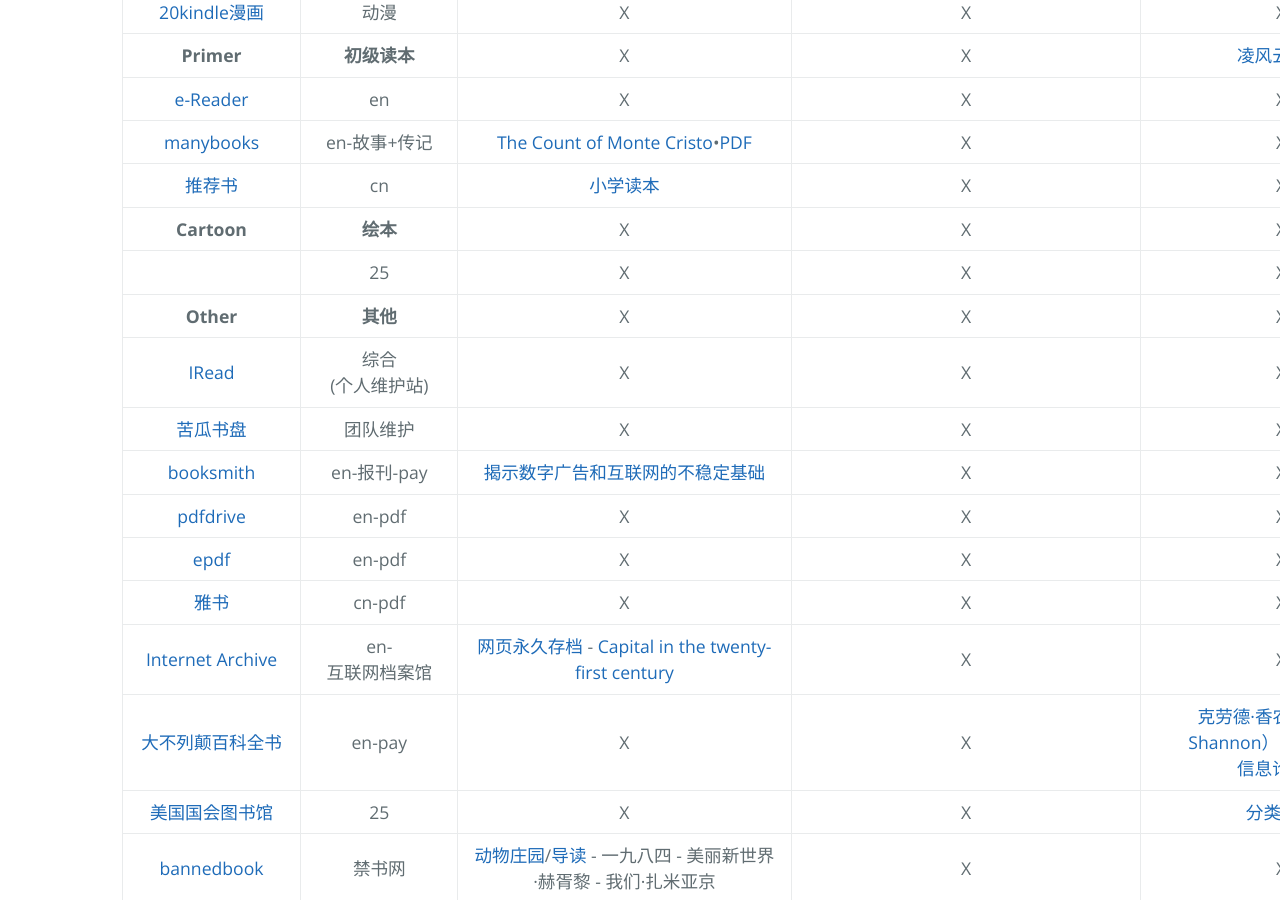
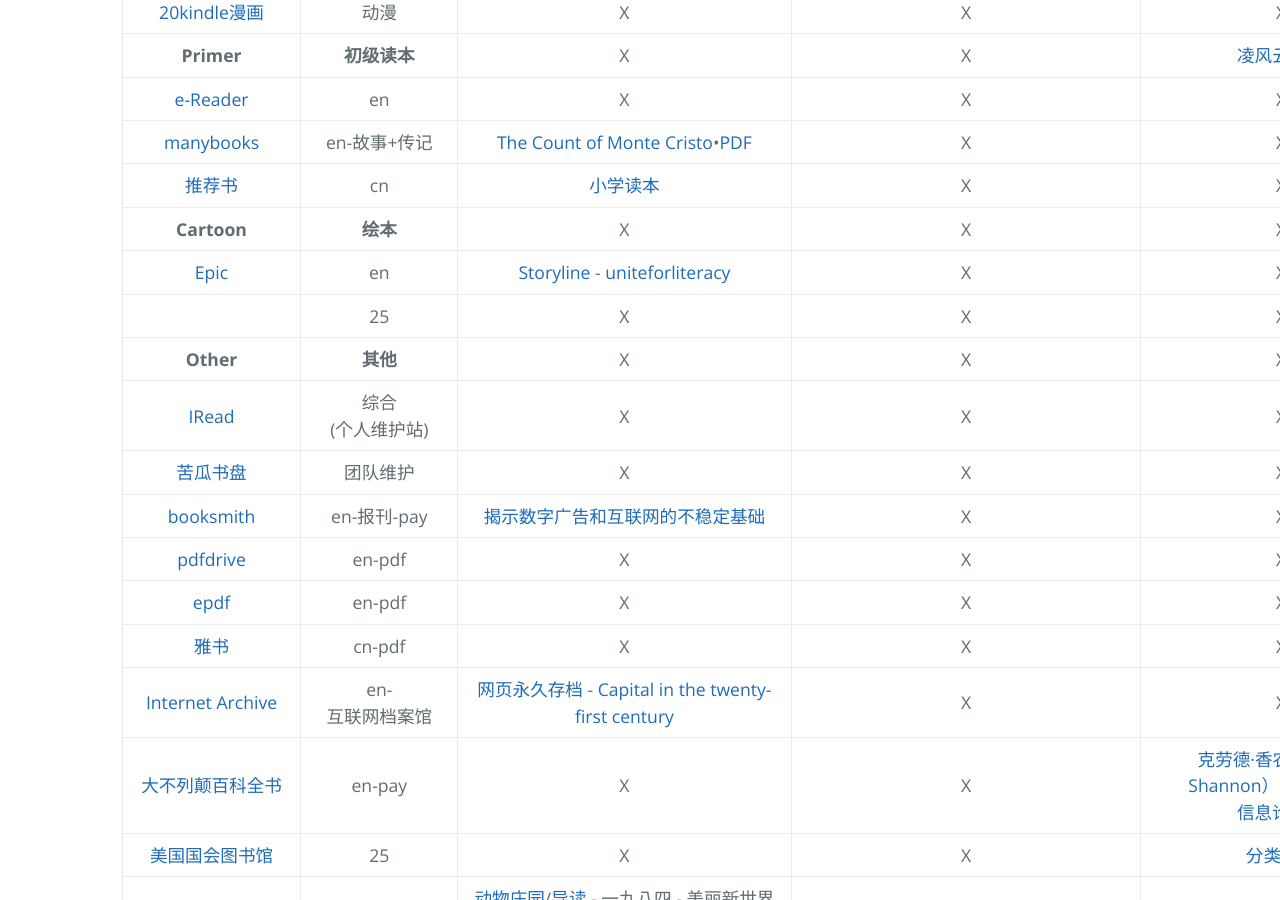
Before and after one commit to AmbroseRen/test, a Jekyll site: the page built from Library/BookSearch.md, in a window 1280 px wide and 900 px high, scrolled down 3119 px. Built offline with Jekyll 4.4.1, drawn with Linux system fonts in a browser that asks for light colours; our own code applies the rules of GitHub Pages for plain Markdown files; the repository's description, which GitHub fills in, is left out.

Commit message:
Update BookSearch.md

```diff
--- a/Library/BookSearch.md
+++ b/Library/BookSearch.md
@@ -72,6 +72,7 @@
 | [manybooks](https://manybooks.net/) | en-故事+传记 | [The Count of Monte Cristo](https://manybooks.net/book/123156/read#epubcfi(/6/4[item452]!/4/34[pgepubid00001]/1:0))•[PDF](https://cdn.jsdelivr.net/gh/AmbroseRen/Picture@master/book/Literature/Novel/The-Count-of-Monte-Cristo.pdf) | X | X |
 | [推荐书](https://www.tuijianshu.net/) | cn | [小学读本](https://www.tuijianshu.net/article-15509-1.html) | X | X |
 | __Cartoon__ | __绘本__ | X | X | X |
+| [Epic](https://www.getepic.com/app/) | en | [Storyline](https://storylineonline.net/library/) - [uniteforliteracy](https://www.uniteforliteracy.com/) | X | X |
 | []() | 25 | X | X | X |
 | __Other__ | __其他__ | X | X | X |
 | [IRead](http://www.iread.cf/) | 综合(个人维护站) | X | X | X |
```
